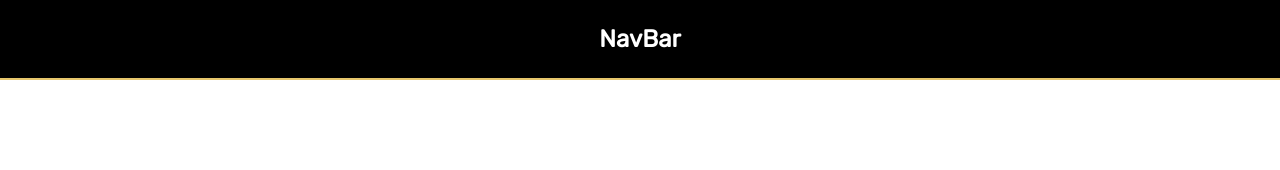
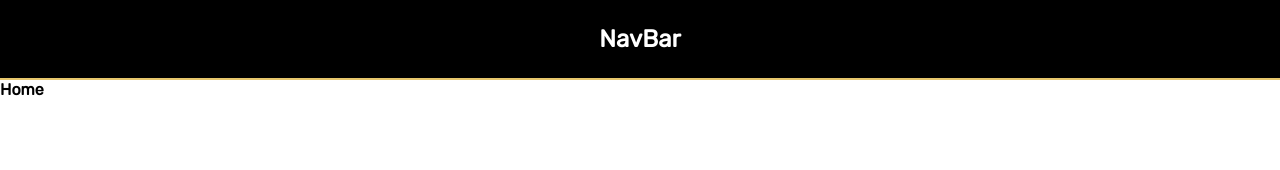
Before and after one commit to GUchechi/Animated-typewriter-effect, a React (Create React App) app: page / in a window 1280 px wide. Shown: the top 170 px of the page. Built offline with nearby package versions, Linux system fonts and the light colour scheme.

Commit message:
added Home jsx

```diff
--- a/src/App.js
+++ b/src/App.js
@@ -1,10 +1,12 @@
 import './App.css';
+import Home from './components/Home/Home';
 import NavBar from './components/NavBar/NavBar';
 
 function App() {
   return (
     <div className="App">
       <NavBar />
+      <Home />
     </div>
   );
 }
--- a/src/components/Home/Home.jsx
+++ b/src/components/Home/Home.jsx
@@ -0,0 +1,9 @@
+import React from 'react'
+
+const Home = () => {
+  return (
+    <div>Home</div>
+  )
+}
+
+export default Home
```
